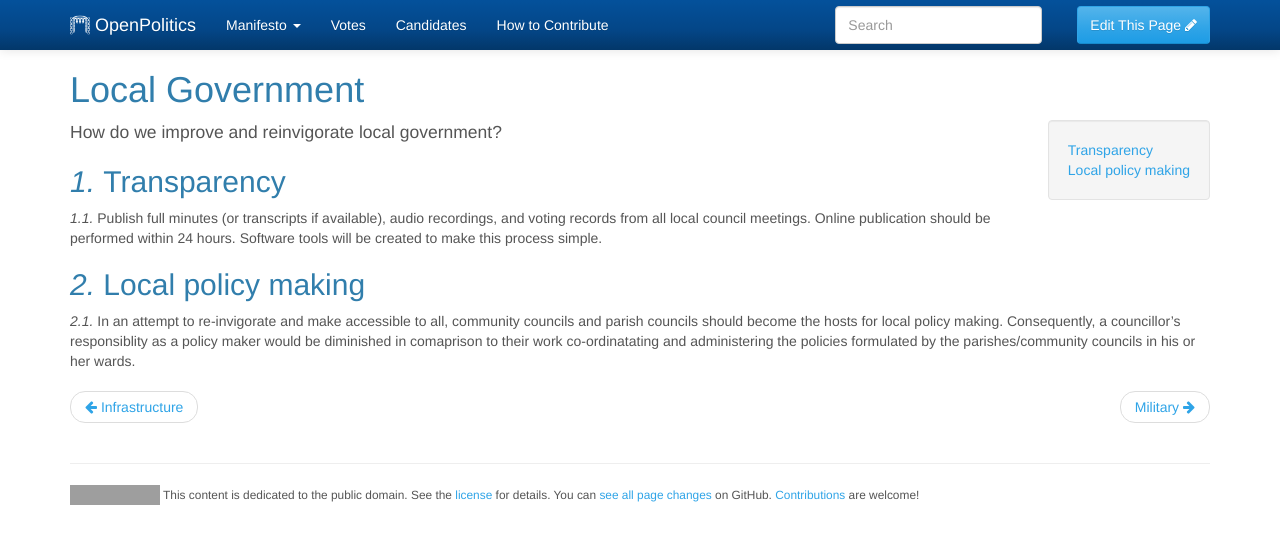
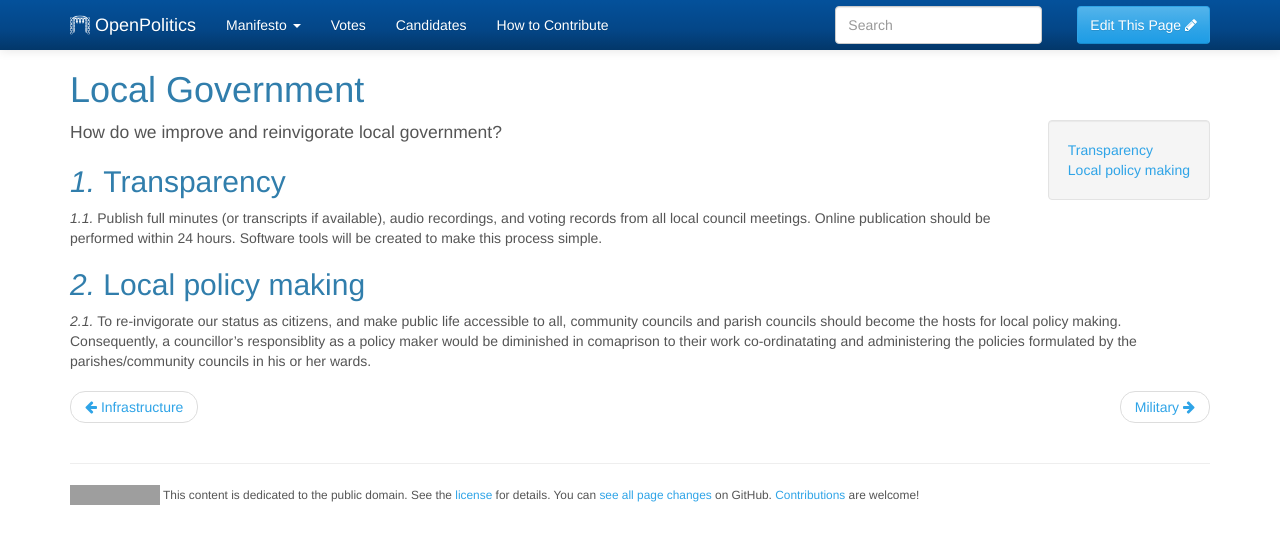
Before and after one commit to openpolitics/manifesto, a Jekyll site: the page built from manifesto/local_government.md, in a window 1280 px wide. Shown: the top 544 px of the page. Built offline with Jekyll 4.4.1, drawn with Linux system fonts in a browser that asks for light colours; grey boxes are pictures that could not be loaded.

Commit message:
A quick rewording

```diff
--- a/manifesto/local_government.md
+++ b/manifesto/local_government.md
@@ -14,4 +14,4 @@ Publish full minutes (or transcripts if available), audio recordings, and voting
 
 ## Local policy making
 
-In an attempt to re-invigorate and make accessible to all, community councils and parish councils should become the hosts for local policy making. Consequently, a councillor's responsiblity as a policy maker would be diminished in comaprison to their work co-ordinatating and administering the policies formulated by the parishes/community councils in his or her wards.
+To re-invigorate our status as citizens, and make public life accessible to all, community councils and parish councils should become the hosts for local policy making. Consequently, a councillor's responsiblity as a policy maker would be diminished in comaprison to their work co-ordinatating and administering the policies formulated by the parishes/community councils in his or her wards.
```
